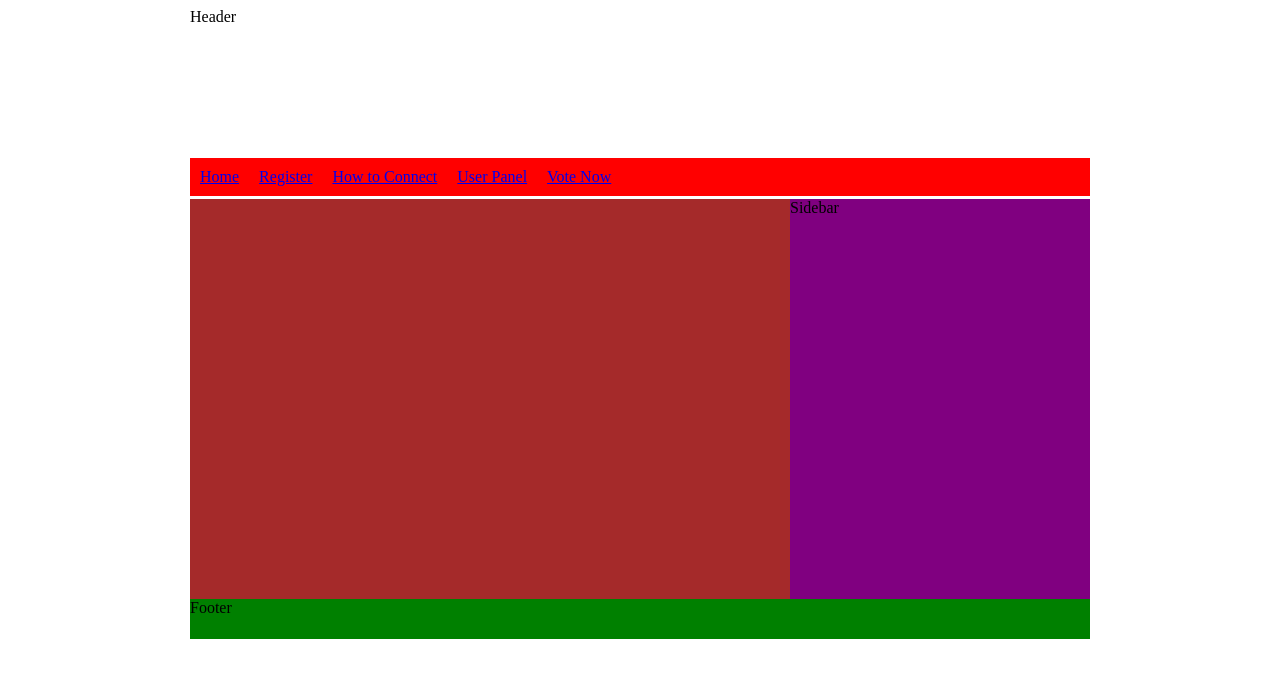
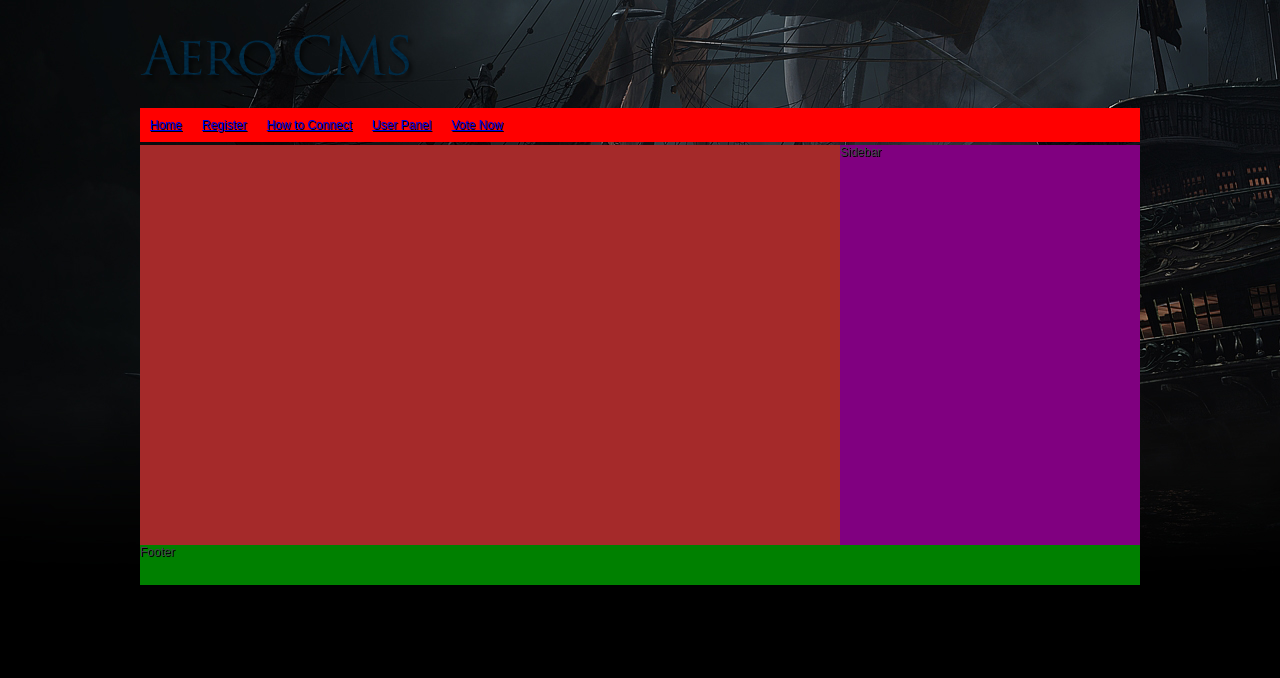
Before and after one commit to milodk/AeroCMS, a PHP site: page /pages/news.php in a window 1280 px wide. Shown: the top 678 px of the page. Run offline with PHP 8.4, Linux system fonts and the light colour scheme; some libraries are stand-ins or nearby versions.

Commit message:
Updates to the style, mostly header.

```diff
--- a/pages/connect.php
+++ b/pages/connect.php
@@ -7,9 +7,8 @@
 </head>
 <div id="container">
 
-<div id="header">
-Header
-</div>
+<a href="../pages/news.php"><div id="header">
+</div></a>
 
 <div id="nav">
 
--- a/pages/news.php
+++ b/pages/news.php
@@ -8,9 +8,8 @@
 </head>
 <div id="container">
 
-<div id="header">
-Header
-</div>
+<a href="../pages/news.php"><div id="header">
+</div></a>
 
 <div id="nav">
 
--- a/themes/default/css/theme.css
+++ b/themes/default/css/theme.css
@@ -1,18 +1,30 @@
 body
 {
-	background:image(url:"");
+	background-image:url(../images/background.jpg);
+	font-family:MuseoSans, Arial, Helvetica, Sans-seif;
+	font-size:12px;
+	color:#434749;
+	background-repeat:no-repeat;
+	text-shadow:1px 1px 0px #000;
 }
 
 #container
 {
-	width:900px;
+	width:1000px;
 	margin:0 auto;
 	overflow:auto;
 }
 
 #header
 {
-	height:150px;
+	height:100px;
+	background-image:url(../images/logo.png);
+	background-repeat:no-repeat;
+}
+
+#header:hover
+{
+	opacity:0.8;
 }
 
 #nav
@@ -44,7 +56,7 @@ body
 #main_left
 {
 	float:left;
-	width:600px;
+	width:700px;
 	min-height:400px;
 	display:block;
 	background-color:brown;
```
Also changed, not shown: themes/default/images/background.jpg (added), themes/default/images/logo.png (added).
